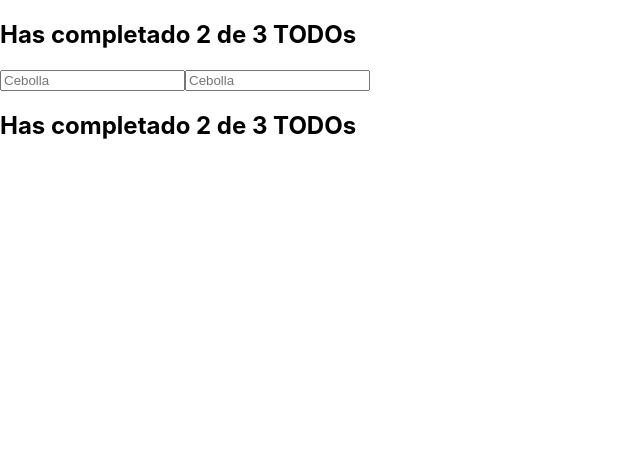
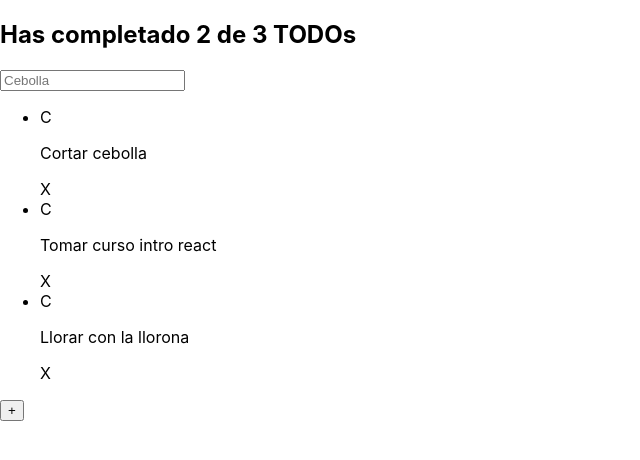
Before and after one commit to wildchamo/cursoreact, a React (Create React App) app: page / in a window 1280 px wide. Shown: the top 460 px of the page, without its empty margins (0-640 px from the left). Built offline with nearby package versions, Linux system fonts and the light colour scheme.

Commit message:
base html de la app, faltan estilos y funcionamiento

```diff
--- a/src/App.js
+++ b/src/App.js
@@ -22,12 +22,12 @@
 
       <TodoList>
         {todos.map((todo) => (
-          <TodoItem />
+          <TodoItem key={todo.text} text={todo.text} />
         ))}
       </TodoList>
 
       <CreateTodoButton />
-    </React.Fragment >
+    </React.Fragment>
   );
 }
 
--- a/src/CreateTodoButton.js
+++ b/src/CreateTodoButton.js
@@ -2,7 +2,7 @@
 
 function CreateTodoButton(){
     return(
-        <h2>Has completado 2 de 3 TODOs</h2>
+        <button>+</button>
     );
 }
 
--- a/src/TodoItem.js
+++ b/src/TodoItem.js
@@ -1,8 +1,12 @@
 import React from "react";
 
-function TodoItem(){
-    return(
-        <h2>Has completado 2 de 3 TODOs</h2>
-    );
+function TodoItem(props) {
+  return (
+    <li>
+      <span>C</span>
+      <p>{props.text}</p>
+      <span>X</span>
+    </li>
+  );
 }
-export {TodoItem};
+export { TodoItem };
--- a/src/TodoList.js
+++ b/src/TodoList.js
@@ -1,9 +1,14 @@
 import React from "react";
 
-function TodoList(){
+function TodoList(props){
     return(
-        <input placeholder="Cebolla" />
+        <section>
+            <ul>
+                {props.children}
+            </ul>
+        </section>
     );
 }
 
-export {TodoList}
+
+export { TodoList };
--- a/src/index.js
+++ b/src/index.js
@@ -2,7 +2,6 @@
 import ReactDOM from 'react-dom/client';
 import './index.css';
 import App from './App';
-import reportWebVitals from './reportWebVitals';
 
 const root = ReactDOM.createRoot(document.getElementById('root'));
 root.render(
```
